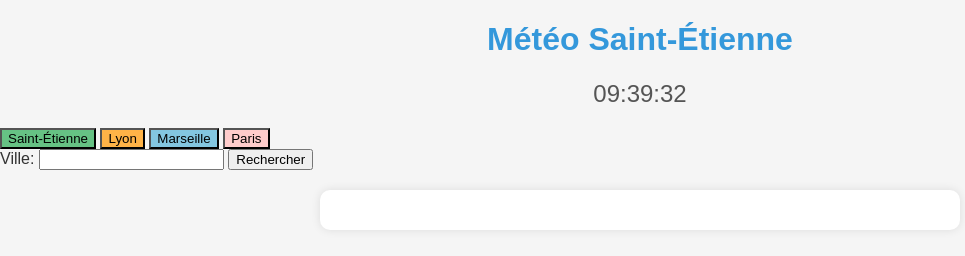
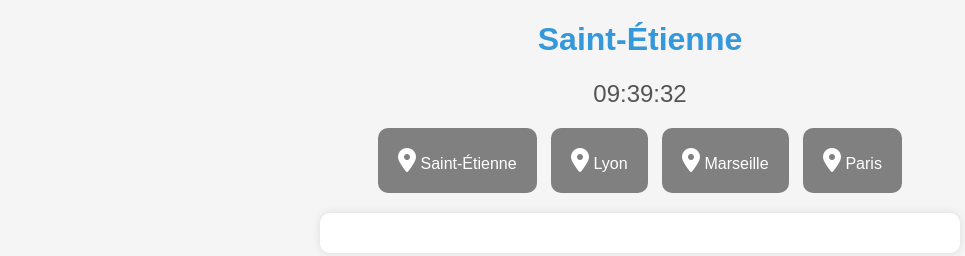
Before and after one commit to mathis-intcla/projetm-t-o, a website built with webpack: page index.html in a window 1280 px wide. Shown: the whole page, without its empty margins (0-965 px from the left). Built offline with nearby package versions, Linux system fonts and the light colour scheme; no server answers.

Commit message:
Bouton + Météo Fonctionne

```diff
--- a/index.html
+++ b/index.html
@@ -1,32 +1,44 @@
 <!-- index.html -->
 <!DOCTYPE html>
 <html lang="fr">
+
 <head>
   <meta charset="UTF-8">
   <meta name="viewport" content="width=device-width, initial-scale=1.0">
   <title>Projet Météo - INTERNICOLA FREDRIC</title>
   <link rel="stylesheet" href="style.css">
   <script src="https://kit.fontawesome.com/ba504e0e73.js" crossorigin="anonymous"></script>
-  <script src="https://unpkg.com/leaflet/dist/leaflet.js"></script>
 </head>
+
 <body>
-<h1>Météo Saint-Étienne</h1>
+<h1 id="cityName">Météo Saint-Étienne</h1>
 <div id="clock" class="clock"></div>
-<!-- Ajoute ce champ de saisie de la ville dans ton fichier HTML -->
-<!-- Ajoutez ces boutons à votre formulaire -->
-<button id="btnSaintEtienne" class="city-button" onclick="changeCity('Saint-Étienne')">Saint-Étienne</button>
-<button id="btnLyon" class="city-button" onclick="changeCity('Lyon')">Lyon</button>
-<button id="btnMarseille" class="city-button" onclick="changeCity('Marseille')">Marseille</button>
-<button id="btnParis" class="city-button" onclick="changeCity('Paris')">Paris</button>
 
-<form id="location-form">
-  <!-- Vos champs de formulaire ici -->
-  <label for="city">Ville:</label>
-  <input type="text" id="city" name="city">
-  <button type="submit">Rechercher</button>
-</form>
+<!-- Ajout du champ de saisie de la ville -->
+<form id="location-form"></form>
+
+<!-- Ajout des boutons stylisés pour changer de ville -->
+<div id="buttons-container" class="buttons-container">
+  <button id="btnSaintEtienne" class="round-button gray-button">
+    <i class="fa fa-map-marker"></i> Saint-Étienne
+  </button>
+  <button id="btnLyon" class="round-button gray-button">
+    <i class="fa fa-map-marker"></i> Lyon
+  </button>
+  <button id="btnMarseille" class="round-button gray-button">
+    <i class="fa fa-map-marker"></i> Marseille
+  </button>
+  <button id="btnParis" class="round-button gray-button">
+    <i class="fa fa-map-marker"></i> Paris
+  </button>
+</div>
+
+<!-- Conteneur pour afficher les informations météo -->
 <div id="weather-container" class="weather-container"></div>
+
+<!-- Script pour charger les polices et le script JavaScript -->
 <script src="https://kit.fontawesome.com/ba504e0e73.js" crossorigin="anonymous"></script>
 <script src="dist/index.js"></script>
 </body>
+
 </html>
--- a/index.js
+++ b/index.js
@@ -59,7 +59,6 @@
     }
 };
 
-// Fonction pour utiliser Nominatim pour obtenir les coordonnées de la ville
 const getCoordinates = async (city) => {
     return cities[city];
 };
@@ -129,34 +128,8 @@
     changeCity('Paris');
 });
 
-
-// Sélectionnez le conteneur des boutons
-const buttonsContainer = document.getElementById('buttons-container');
-
-// Sélectionnez chaque bouton par son ID
-const btnSaintEtienne = document.getElementById('btnSaintEtienne');
-const btnLyon = document.getElementById('btnLyon');
-const btnMarseille = document.getElementById('btnMarseille');
-const btnParis = document.getElementById('btnParis');
-
-// Appliquez les styles au conteneur des boutons
-buttonsContainer.style.display = 'flex'; // Utilisez flexbox pour aligner les boutons
-buttonsContainer.style.justifyContent = 'center'; // Centre les boutons horizontalement
-
-// Fonction pour appliquer les styles à chaque bouton
-const applyStyles = (button, bgColor) => {
-    button.style.width = '100px'; // Ajustez la largeur selon vos préférences
-    button.style.height = '100px'; // Ajustez la hauteur selon vos préférences
-    button.style.borderRadius = '50%'; // Rend le bouton rond
-    button.style.backgroundColor = bgColor;
-    button.style.cursor = 'pointer';
-    button.style.textAlign = 'center';
-    button.style.lineHeight = '100px'; // Centre le texte verticalement
-    button.style.margin = '0 10px'; // Ajoute une marge entre les boutons
-};
-
-// Appelez la fonction pour chaque bouton avec la couleur appropriée
-applyStyles(btnSaintEtienne, '#66c284'); // Vert pastel
-applyStyles(btnLyon, '#ffb347'); // Orange pastel
-applyStyles(btnMarseille, '#83c6e0'); // Bleu pastel
-applyStyles(btnParis, '#ffcccb'); // Rose pastel
+// Ajouter des classes aux boutons pour les styles
+document.getElementById('btnSaintEtienne').classList.add('round-button', 'gray-button');
+document.getElementById('btnLyon').classList.add('round-button', 'gray-button');
+document.getElementById('btnMarseille').classList.add('round-button', 'gray-button');
+document.getElementById('btnParis').classList.add('round-button', 'gray-button');
--- a/package.json
+++ b/package.json
@@ -1,7 +1,7 @@
 {
   "name": "test2meteo",
   "version": "1.0.0",
-  "description": "Weather Project",
+  "description": "Projet Météo",
   "main": "index.js",
   "scripts": {
     "test": "echo \"Error: no test specified\" && exit 1",
@@ -15,6 +15,7 @@
     "webpack-cli": "^5.1.4"
   },
   "dependencies": {
-    "axios": "^1.6.2"
+    "axios": "^1.6.2",
+    "bootstrap": "^5.3.2"
   }
 }
--- a/style.css
+++ b/style.css
@@ -54,30 +54,40 @@
 
 /* Ajoutez ce CSS dans votre fichier de style ou directement dans la balise <style> du HTML */
 
-/* Ajoutez ce CSS dans votre fichier de style ou directement dans la balise <style> du HTML */
 
-.city-btn {
-    display: block;
-    margin: auto;
-    margin-top: 10px;
-    width: 50px; /* Ajustez la largeur et la hauteur selon vos préférences */
-    height: 50px;
-    border-radius: 50%; /* Rend le bouton rond */
+/* style.css */
+.round-button {
+    border-radius: 10px;
     cursor: pointer;
+    text-align: center;
+    padding: 20px; /* Ajustez selon vos préférences */
+    display: inline-block; /* Permet au texte d'être centré correctement */
+    transition: background-color 0.3s ease; /* Effet de transition pour le hover */
 }
 
-#btnSaintEtienne {
-    background-color: #66c284; /* Vert pastel */
+.gray-button {
+    background-color: #808080; /* Gris */
+    color: #fff; /* Texte en blanc pour contraster */
+    font-size: 16px; /* Ajustez la taille du texte selon vos préférences */
+    border: none;
 }
 
-#btnLyon {
-    background-color: #ffb347; /* Orange pastel */
+/* Centrer les boutons horizontalement */
+#buttons-container {
+    text-align: center;
 }
 
-#btnMarseille {
-    background-color: #83c6e0; /* Bleu pastel */
+/* Ajouter un peu d'espace entre les boutons */
+.round-button + .round-button {
+    margin-left: 10px;
 }
 
-#btnParis {
-    background-color: #ffcccb; /* Rose pastel */
+/* Icônes avec un style flat design */
+.round-button i {
+    font-size: 24px; /* Ajustez la taille de l'icône selon vos préférences */
 }
+
+/* Effet de hover pour les boutons */
+.round-button:hover {
+    background-color: #606060; /* Gris foncé pour le hover */
+}
```
Also changed, not shown: dist/index.js, 1 other file.
